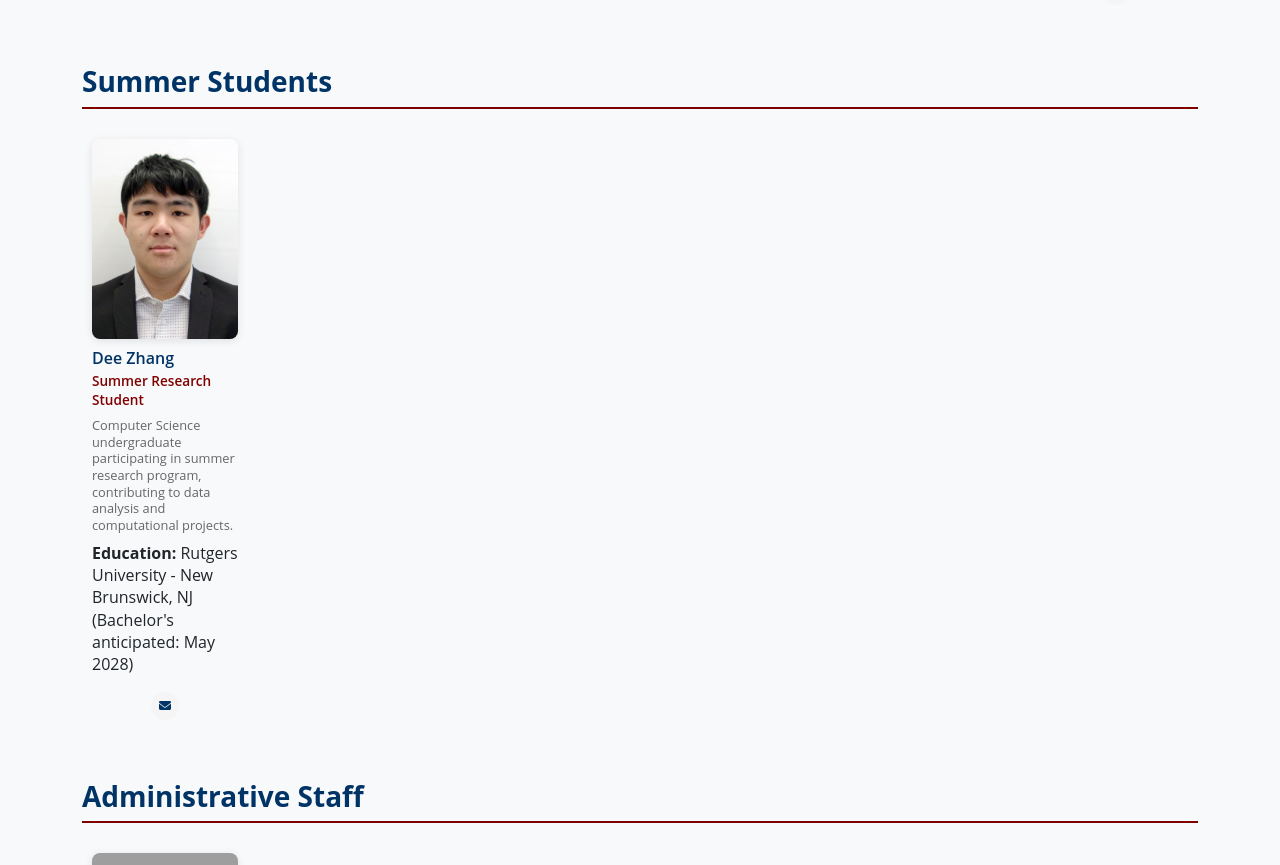
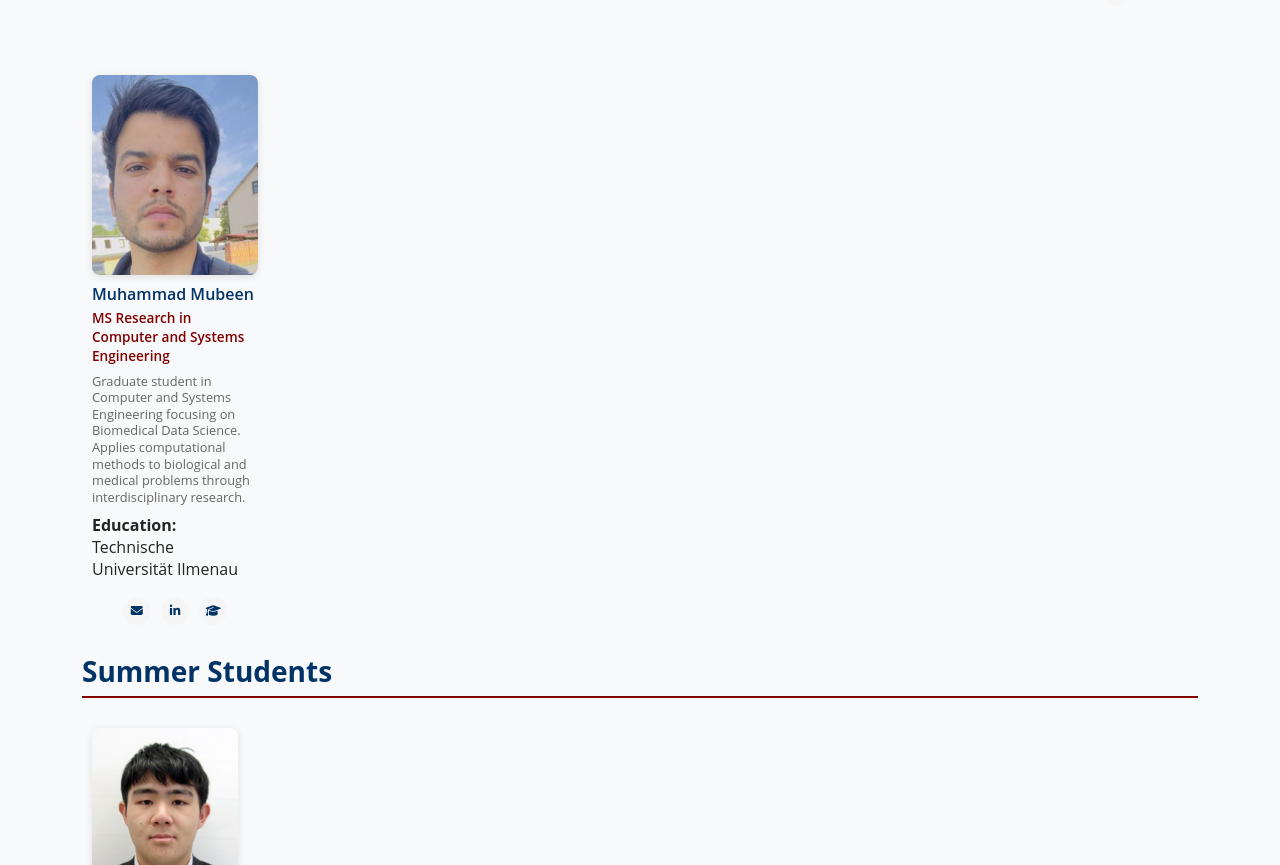
Before and after one commit to arslanbisharat/jamesjilab.com, a plain HTML site: page team.html in a window 1280 px wide. Shown: the part 2194-3059 px from the top of the page. Drawn offline with nearby package versions, Linux system fonts and the light colour scheme; grey boxes are pictures that could not be loaded.

Commit message:
Update team.html

```diff
--- a/team.html
+++ b/team.html
@@ -581,6 +581,25 @@
                 </div>
             </div>
 
+            <div class="col-xl-2 col-lg-3 col-md-4 col-6">
+                        <div class="team-member">
+                            <div class="team-img">
+                                <img src="people-img/mubeen.png" alt="Muhammad Mubeen" class="img-fluid">
+                            </div>
+                            <div class="team-info">
+                                <h4>Muhammad Mubeen</h4>
+                                <p class="team-title">MS Research in Computer and Systems Engineering</p>
+                                <p class="team-bio">Graduate student in Computer and Systems Engineering focusing on Biomedical Data Science. Applies computational methods to biological and medical problems through interdisciplinary research.</p>
+                                <p><strong>Education:</strong> Technische Universität Ilmenau</p>
+                                <div class="team-social">
+                                    <a href="mailto:themubeenahmad334@gmail.com" title="Email"><i class="fas fa-envelope"></i></a>
+                                    <a href="https://www.linkedin.com/in/mubeenist/" target="_blank" title="LinkedIn"><i class="fab fa-linkedin-in"></i></a>
+                                    <a href="https://scholar.google.com/citations?user=zxfI_WMAAAAJ&hl=en" target="_blank" title="Google Scholar"><i class="fas fa-graduation-cap"></i></a>
+                                </div>
+                            </div>
+                        </div>
+                    </div>
+
             <div class="team-category">
                 <h3 class="team-category-title">Summer Students</h3>
                 <div class="row">
```
